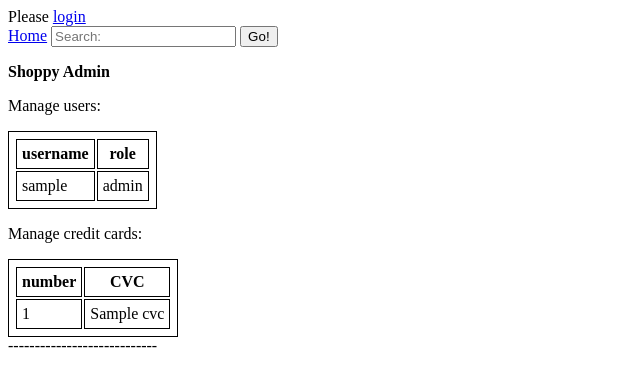
After one commit to valignatev/hackme, a Flask app: template shoppy/templates/admin.jinja2 in a window 1280 px wide. The commit adds this page. Shown: the top 387 px of the page, without its empty margins (0-640 px from the left). Run offline with Flask 2, Linux system fonts and the light colour scheme; the template is opened without the code that fills it: most values are stand-ins (such as "Sample title", 1, 10 or a date in 2020).

Commit message:
add admin interface for admin role only

```diff
--- a/shoppy/app.py
+++ b/shoppy/app.py
@@ -6,8 +6,15 @@ app.secret_key = 'lol_secret'
 
 
 USERS = [
-    {'id': 1, 'username': 'admin', 'password': '123', 'role': 'admin'},
+    {'id': 1, 'username': 'root', 'password': '123', 'role': 'admin'},
     {'id': 2, 'username': 'alice', 'password': 'poib', 'role': 'user'},
+]
+
+
+CARDS = [
+    {'cvc': '123', 'number': '4276 7000 5555 5555'},
+    {'cvc': '124', 'number': '4444 4444 4444 4444'},
+    {'cvc': '543', 'number': '4242 4242 4242 4242'},
 ]
 
 
@@ -89,3 +96,19 @@ def login():
 def logout():
     session.pop('user')
     return redirect(url_for('catalog'))
+
+
+@app.route('/admin/')
+def admin():
+    try:
+        user = session['user']
+    except KeyError:
+        abort(404)
+    if user['role'] == 'admin':
+        return render_template(
+            'admin.jinja2',
+            users=USERS,
+            cards=CARDS,
+            user=user,
+        )
+    abort(404)
--- /dev/null
+++ b/shoppy/templates/admin.jinja2
@@ -0,0 +1,19 @@
+{% extends "base.jinja2" %}
+{% block content %}
+  <b>Shoppy Admin</b>
+  <p>Manage users:</p>
+  <table>
+    <tr><th>username</th><th>role</th></tr>
+    {% for user in users %}
+      <tr><td>{{ user.username }}</td><td>{{ user.role }}</td></tr>
+    {% endfor %}
+  </table>
+  <p>Manage credit cards:</p>
+  <table>
+    <tr><th>number</th><th>CVC</th></tr>
+    {% for card in cards %}
+      <tr><td>{{ card.number }}</td><td>{{ card.cvc }}</td></tr>
+    {% endfor %}
+  </table>
+  <div>----------------------------</div>
+{% endblock %}
--- a/shoppy/templates/base.jinja2
+++ b/shoppy/templates/base.jinja2
@@ -2,6 +2,12 @@
 <html lang="en">
   <head>
     <title>Shoppy</title>
+    <style>
+      table, tr, th, td {
+        border: 1px solid black;
+        padding: 5px;
+      }
+    </style>
   </head>
   <body>
   <div id="content">
```
